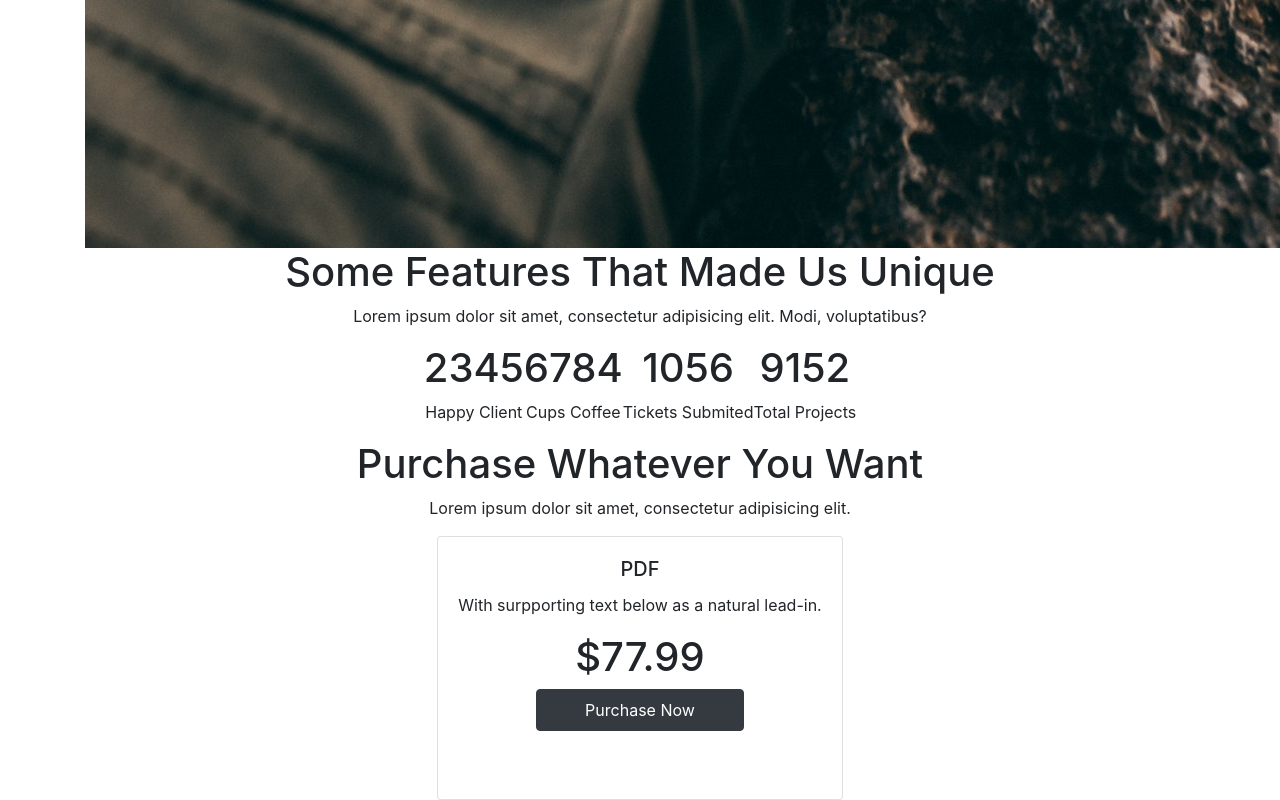
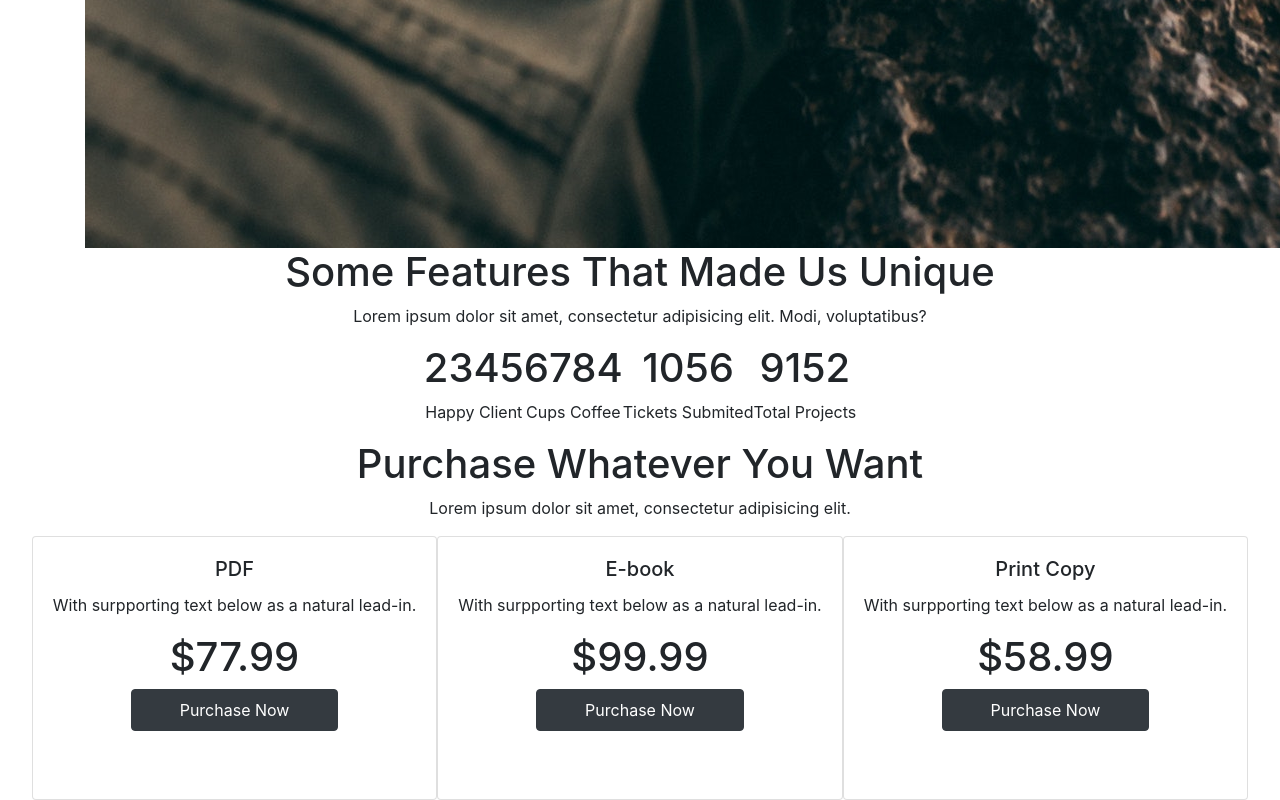
Before and after one commit to Sne210303/Snenhlanhla-Personal-Portfolio, a plain HTML site: page src/index.html in a window 1280 px wide. Shown: the part 3439-4239 px from the top of the page. Drawn offline with nearby package versions, Linux system fonts and the light colour scheme.

Commit message:
Added two more cards and some bootstrap in it

```diff
--- a/src/index.html
+++ b/src/index.html
@@ -166,6 +166,34 @@
                                 </div>
                             </div>
                         </div>
+                         <div class="card">
+                            <div class="card-body">
+                                <div class="title">
+                                    <h5 class="card-title">E-book</h5>
+                                </div>
+                                <p class="card-text">
+                                    With surpporting text below as a natural lead-in.
+                                </p>
+                                <div class="pricing">
+                                    <h1>$99.99</h1>
+                                    <a href="#" class="btn btn-dark px-5 py-2 mb-5">Purchase Now</a>
+                                </div>
+                            </div>
+                        </div>
+                        <div class="card">
+                            <div class="card-body">
+                                <div class="title">
+                                    <h5 class="card-title">Print Copy</h5>
+                                </div>
+                                <p class="card-text">
+                                    With surpporting text below as a natural lead-in.
+                                </p>
+                                <div class="pricing">
+                                    <h1>$58.99</h1>
+                                    <a href="#" class="btn btn-dark px-5 py-2 mb-5">Purchase Now</a>
+                                </div>
+                            </div>
+                        </div>
                     </div>
                 </div>
             </div>
```
